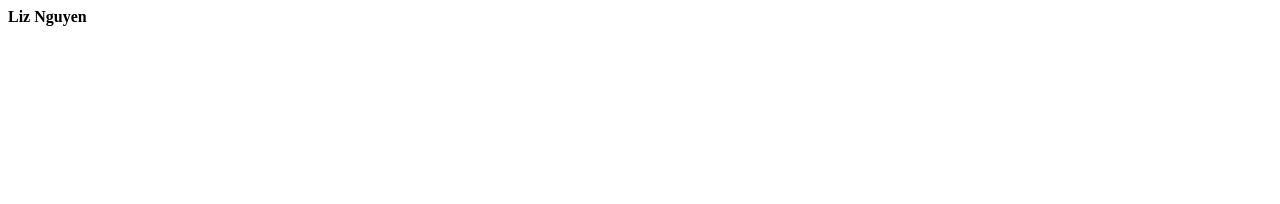
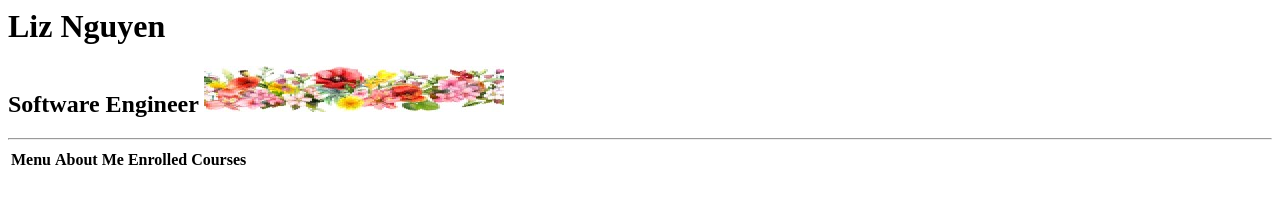
Before and after one commit to oep957/assign2, a plain HTML site: page index.html in a window 1280 px wide. Drawn offline with Linux system fonts and the light colour scheme.

Commit message:
Header area and start of the body is completed

```diff
--- a/index.html
+++ b/index.html
@@ -1,5 +1,21 @@
 <html lang="en-US">
 	<body>
-		<strong> Liz Nguyen</strong>
+		<h1><strong> Liz Nguyen </strong></h1>
+		<h2>
+		<strong>Software Engineer </strong>
+		<img src="flowers.jpg"</>
+		</h2>
+
+
+
+		<hr>
+
+		<table>
+			<tr>
+				<th>Menu</th>
+				<th> About Me</th>
+				<th> Enrolled Courses</th>
+			</tr>
+		</table>
 	</body>
 </html>
```
